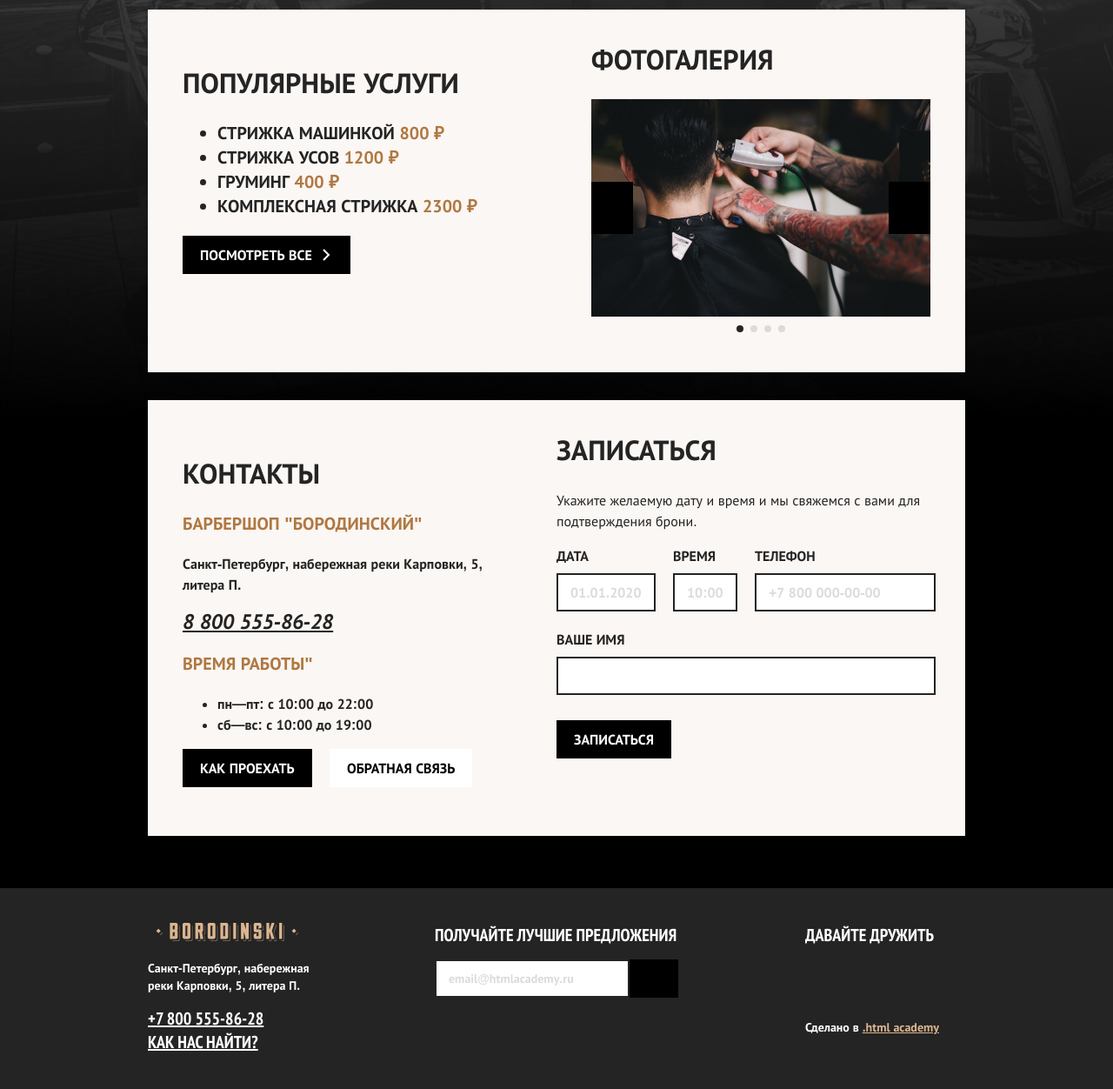
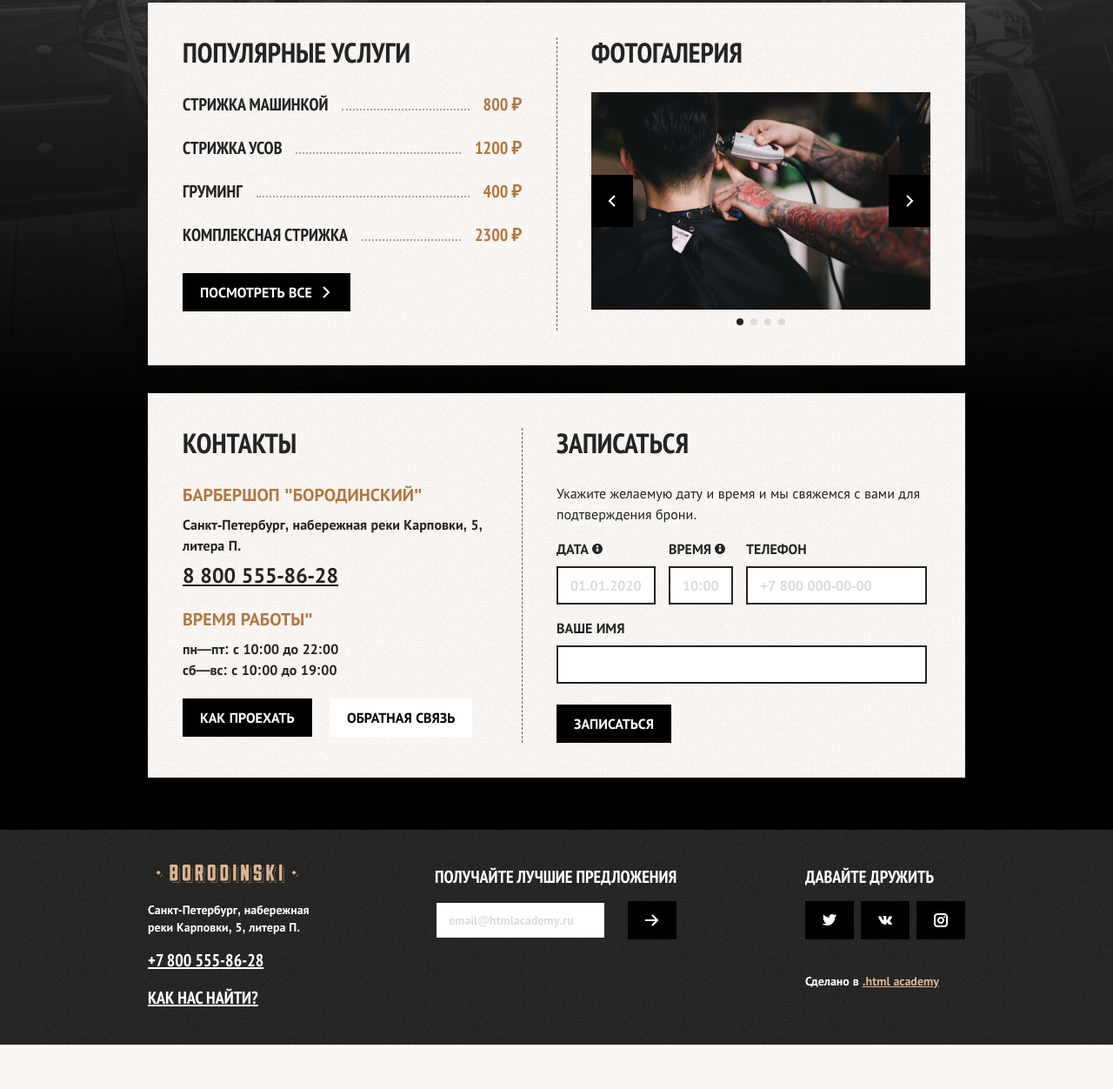
Before and after one commit to etrifonova/barbershop-htmlacademy, a plain HTML site: page index.html in a window 1280 px wide. Shown: the part 592-1844 px from the top of the page at 87% size. After the commit the page ends 1793 px from the top, so only its background shows below. Drawn offline with Linux system fonts and the light colour scheme.

Commit message:
check style for index

```diff
--- a/styles/style.css
+++ b/styles/style.css
@@ -281,11 +281,19 @@ body {
 
 
 .main-index {
-    color: #FFFFFF;
+    color: #ffffff;
     background-color: #000000;
     background-image: url('/img/index-bg.jpg');
     background-size: 100% auto;
     background-repeat: no-repeat;
+}
+
+/* СТИЛИ НИЖЕ КАК БУДТО НЕ ОТРАЖАЮТСЯ */
+.main-inner {
+  padding-top: 40px;
+  color: #242424;
+  background-color: #fbf7f4;
+  background-image: url("/img/bg-noisy.png");
 }
 
 .page-container {
@@ -297,17 +305,19 @@ body {
     display: block;
     margin: 0 auto;
     margin-bottom: 64px;
-
 }
 
 /* ПРЕИМУЩЕСТВА */
+.advantages {
+  margin-bottom: 58px;
+}
+
 .advantages-list {
-    margin: 0;
-    padding: 0;
   display: flex;
   justify-content: space-between;
   text-align: center;
-    margin-bottom: 58px;
+  margin: 0;
+  padding: 0;
   list-style-type: none;
 }
 
@@ -316,10 +326,26 @@ body {
 }
 
 .advantages-title {
+  position: relative;
+  margin-top: 0;
+  margin-bottom: 56px;
   font-family: "PT Sans Narrow", sans-serif;
   font-size: 32px;
   line-height: 35px;
   text-transform: uppercase;
+}
+
+/* добавляем ромбик перед преимущствами */
+.advantages-title::before {
+  position: absolute;
+  bottom: -40px;
+  left: 50%;
+  width: 18px;
+  height: 18px;
+  margin-left: -9px;
+  background-color: #ffffff;
+  content: "";
+  transform: rotate(45deg);
 }
 
 .advantages-description {
@@ -327,40 +353,85 @@ body {
 }
 
 /* Index columns */
-
 .index-columns {
   display: flex;
   justify-content: space-between;
-    padding: 0 40px;
-    color: #242424;
-    background-color: #FBF7F4;
-    background-image: url("img/bg-noisy.png");
   margin-bottom: 32px;
   padding: 40px;
+  color: #242424;
+  background-color: #fbf7f4;
+  background-image: url("/img/bg-noisy.png");
+  position: relative;
+}
+
+.index-columns::after {
+  content:'';
+  position: absolute;
+  top: 40px;
+  bottom: 40px;
+  width: 0;
+  border-right: 1px dashed #595959;
+}
+
+.index-columns:first-of-type::after {
+  left: 470px;
+}
+
+.index-columns:last-of-type::after {
+  left: 430px;
 }
 
 .index-columns:last-child {
   margin-bottom: 0;
 }
 
+/* Услуги */
 .services {
     width: 390px;
     text-transform: uppercase;
 }
 
 .services-title {
+  margin-top: 0;
+  margin-bottom: 28px;
+  font-family: "PT Sans Narrow", sans-serif;
   font-size: 32px;
   line-height: 35px;
   font-weight: 700;
 }
 
 .services-list {
+  margin: 0;
+  margin-bottom: 30px;
+  padding: 0;
+  font-family: "PT Sans Narrow", sans-serif;
   font-size: 20px;
   line-height: 28px;
   font-weight: 700;
+  list-style-type: none;
 }
+
+.services-item {
+  position: relative;
+  display: flex;
+  align-items: baseline;
+  justify-content: space-between;
+  margin-bottom: 22px;
+}
+
+/* Точечная линия между названиями и ценами */
+.services-item::before {
+  flex-grow: 1;
+  order: 2;
+  margin-right: 16px;
+  margin-left: 16px;
+  border-bottom: 2px dotted rgba(89, 89, 89, 0.5);
+  content: "";
+}
+
 .services-prices {
-    color: #AF7842;
+  order: 3;
+  color: #af7842;
 }
 
 .gallery {
@@ -372,6 +443,7 @@ body {
 .gallery-title {
   margin-top: 0;
   margin-bottom: 28px;
+  font-family: "PT Sans Narrow", sans-serif;
   font-size: 32px;
   line-height: 35px;
   font-weight: 700;
@@ -398,11 +470,11 @@ body {
 .slider-button {
   width: 48px;
   height: 60px;
-  color: #FFFFFF;
+  color: #ffffff;
   background-color: #000000;
   border: none;
   cursor: pointer;
-  background-image: url("img/arrow-right.svg");
+  background-image: url("/img/arrow-right.svg");
   /* стрелки не видно на странице */
   background-position: center;
   background-repeat: no-repeat;
@@ -410,12 +482,12 @@ body {
 }
 
 .slider-button:hover {
-  background-color: #814B18;
+  background-color: #814b18;
 }
 
 .slider-button:focus {
-  outline: 2px solid #DBB590;
-  background-color: #4E2E0E;
+  outline: 2px solid #dbb590;
+  background-color: #4e2e0e;
 }
 
 .slider-prev {
@@ -440,18 +512,18 @@ body {
   height: 8px;
   margin: 0;
   padding: 0;
-  background-color: #DBDBDB;
+  background-color: #dbdbdb;
   border: none;
   border-radius: 50%;
   cursor: pointer;
 }
 
 .slider-pagination-button:hover {
-  background-color: #AF7842;
+  background-color: #af7842;
 }
 
 .slider-pagination-button:focus {
-  background-color: #DBB590;
+  background-color: #dbb590;
   outline: none;
 }
 
@@ -465,20 +537,30 @@ body {
 }
 
 .contacts-title {
+  margin-top: 0;
+  margin-bottom: 28px;
+  font-family: "PT Sans Narrow", sans-serif;
+  font-size: 32px;
   line-height: 35px;
-    font-size: 32px;
   font-weight: 700;
   text-transform: uppercase;
 }
 
-.contacts-address-text {
+.contacts-address {
   font-style: normal;
 }
+
+.contacts-address-text {
+  margin: 8px 0;
+}
+
 .contacts-subtitle {
+  margin-top: 22px;
+  margin-bottom: 8px;
   font-size: 20px;
   line-height: 28px;
   text-transform: uppercase;
-    color: #AF7842;
+  color: #af7842;
 }
 
 .contacts-phone {
@@ -489,28 +571,52 @@ body {
     color: #242424;
 }
 
+.contacts-phone {
+  font-size: 24px;
+  line-height: 29px;
+  text-decoration-line: underline;
+  text-transform: uppercase;
+  color: #242424;
+}
 
+.contacts-schedule {
+  margin: 8px 0;
+  padding: 0;
+  list-style-type: none;
+}
 
+.contacts-navigation {
+  margin-top: 21px;
+  margin-bottom: 0;
+}
+
+/* Запись */
 .appointment {
     width: 430px;
+  }
+
+.appointment-title {
+  margin-top: 0;
+  margin-bottom: 28px;
+  font-family: "PT Sans Narrow", sans-serif;
+  font-size: 32px;
+  line-height: 35px;
+  font-weight: 700;
+  text-transform: uppercase;
 }
 
 .appointment-form {
     display: grid;
     grid-template-columns: 114px 74px 208px;
-    gap: 20px;
+    gap: 15px;
 }
 
-.field-group {
+.appointment .field-group,
+.newsletter .field-group {
   display: flex;
   flex-direction: column;
   margin: 0;
 }
-
-.appointment-form  .info {
-    display: none;
-  }
-
 
 .appointment-form-name {
   grid-column: 1 / -1;
@@ -521,15 +627,6 @@ body {
   grid-column: 1 / -1;
   justify-self: start;
   margin-top: 9px;
-}
-
-.appointment-title {
-    margin-top: 0;
-    margin-bottom: 28px;
-    font-size: 32px;
-    line-height: 35px;
-    font-weight: 700;
-    text-transform: uppercase;
 }
 
 .appointment-info {
@@ -557,7 +654,7 @@ body {
   padding: 0;
   background-color: transparent;
   border: none;
-  background-image: url("img/info.svg");
+  background-image: url("/img/info.svg");
   /* очередной свг не отображается на странице */
   background-repeat: no-repeat;
   background-position: center;
@@ -569,25 +666,25 @@ body {
   padding: 8px 14px;
   font: inherit;
   font-weight: 700;
-  background-color: #FFFFFF;
+  background-color: #ffffff;
   border: 2px solid #242424;
 }
 
 /* Hover, Focus */
 .field:hover,
 .field:focus {
-  border-color: #AF7842;
+  border-color: #af7842;
 }
 
 .field:focus {
-  outline: 2px solid #DBB590;
+  outline: 2px solid #dbb590;
 }
 
 /* Disabled */
 .field:disabled,
 .field:disabled:hover {
   color: #595959;
-  background-color: #DBB590;
+  background-color: #dbb590;
   border-color: #595959;
 }
 
@@ -597,46 +694,23 @@ body {
 }
 
 .field:focus:invalid {
-  border-color: #EA5454;
+  border-color: #ea5454;
 }
 
-/* Placeholder */
 .field::placeholder {
-  color: #DBDBDB;
+  color: #dbdbdb;
   opacity: 1;
 }
 
+
 /* Footer */
-
 .page-footer {
   font-size: 14px;
   font-weight: 700;
-    color: #FFFFFF;
+  color: #ffffff;
   background-color: #242424;
-    background-image: url("img/bg-noisy.png");
+  background-image: url("/img/bg-noisy.png");
   background-repeat: repeat;
-}
-
-.page-footer a {
-    color: #FFFFFF;
-}
-
-
-.page-footer .htmlacademy-link {
-    font-size: 14px;
-    color: #DBB590;
-}
-
-
-.page-footer-title {
-    margin-top: 0;
-    margin-bottom: 14px;
-    font-family: "PT Sans Narrow", sans-serif;
-    font-size: 20px;
-    line-height: 28px;
-    font-weight: 700;
-    color: #FFFFFF;
-    text-transform: uppercase;
 }
 
 .page-footer-container {
@@ -646,7 +720,38 @@ body {
   padding: 40px 0;
 }
 
+.footer-contacts-logo {
+  display: block;
+  margin-bottom: 24px;
+}
+
+.page-footer a {
+    color: #ffffff;
+}
+
+.page-footer .htmlacademy-link {
+  font-size: 14px;
+  color: #dbb590;
+}
+
+.page-footer-title {
+  margin-top: 0;
+  margin-bottom: 14px;
+  font-family: "PT Sans Narrow", sans-serif;
+  font-size: 20px;
+  line-height: 28px;
+  font-weight: 700;
+  color: #ffffff;
+  text-transform: uppercase;
+}
+
+.footer-contacts {
+  width: 200px;
+  margin-right: 130px;
+}
+
 .footer-address {
+  margin-bottom: 16px;
   font-style: normal;
 }
 
@@ -654,7 +759,7 @@ body {
     font-size: 14px;
     line-height: 20px;
     font-weight: 700;
-    color: #FFFFFF;
+    color: #ffffff;
 }
 
 
@@ -667,19 +772,18 @@ body {
     text-transform: uppercase;
 }
 
-.footer-contacts {
-    width: 200px;
-    margin-right: 130px;
-}
-
 .footer-contacts-map-link {
     font-family: "PT Sans Narrow", sans-serif;
     font-size: 20px;
     line-height: 26px;
     font-weight: 700;
-    color: #FFFFFF;
+    color: #ffffff;
     text-decoration: underline;
     text-transform: uppercase;
+}
+
+.newsletter-form {
+  display: flex;
 }
 
 .newsletter-email {
@@ -687,18 +791,10 @@ body {
   margin: 0;
 }
 
-.newsletter-email .field {
-  width: 192px;
-}
-
-.newsletter-form {
-  display: flex;
-}
-
 .newsletter-button {
   width: 56px;
   height: 44px;
-  background-image: url("images/arrow-tail-right.svg");
+  background-image: url("/img/arrow-tail-right.svg");
   background-repeat: no-repeat;
   background-position: center;
   background-size: 16px 16px;
@@ -713,6 +809,7 @@ body {
   display: flex;
   flex-wrap: wrap;
   margin: 0;
+  margin-bottom: 28px;
   padding: 0;
   list-style-type: none;
 }
@@ -730,25 +827,35 @@ body {
   /* Для каждой третьей социальной сети убираем отступ справа. Добавим боковые отступы, чтобы социальные сети не прилипали друг к другу. Видим, что элементы перестали помещаться. Сейчас поправим. */
 }
 
+/* Social */
 
-/* КАТАЛОГ */
-
-.main-container {
-    flex-grow: 1;
-    padding-top: 64px;
-    padding-bottom: 60px;
-
+.footer-social-link {
+  display: block;
+  height: 44px;
+  background-color: #000000;
+  background-repeat: no-repeat;
+  background-position: center;
+  background-size: 16px 16px;
 }
 
-.main-inner {
-    padding-top: 40px;
-    color: #242424;
-    background-color: #FBF7F4;
-    background-image: url("img/bg-noisy.png");
+.footer-social-tw {
+  background-image: url("/img/twitter.svg");
+}
+
+.footer-social-vk {
+  background-image: url("/img/vk.svg");
+}
+
+.footer-social-instagram {
+  background-image: url("/img/instagram.svg");
+}
+
+.footer-social p {
+  margin: 0;
 }
 
 
-
+/* Модальное окно */
 .modal-container {
   position: fixed;
   top: 0;
@@ -767,7 +874,7 @@ body {
   position: relative;
   margin: auto;
   padding: 40px;
-  background-color: #FFFFFF;
+  background-color: #ffffff;
 }
 
 .modal-auth {
@@ -783,7 +890,7 @@ body {
   height: 44px;
   background-color: #ffffff;
   border: none;
-  background-image: url("close-button.png");
+  background-image: url("/img/close.svg");
   background-repeat: no-repeat;
   background-position: center;
   cursor: pointer;
@@ -836,11 +943,14 @@ body {
 .auth-form-register {
   width: 360px;
   color: #000000;
-  background-color: #FFFFFF;
+  background-color: #ffffff;
 }
 
+/* НАЧАТЬ ЗДЕСЬ 03.04.23 */
 
-
+.inner-header {
+  margin-bottom: 32px;
+}
 
 .inner-header-title {
     margin-top: 0;
```
Lines whose indentation alone changed are shown as unchanged.
